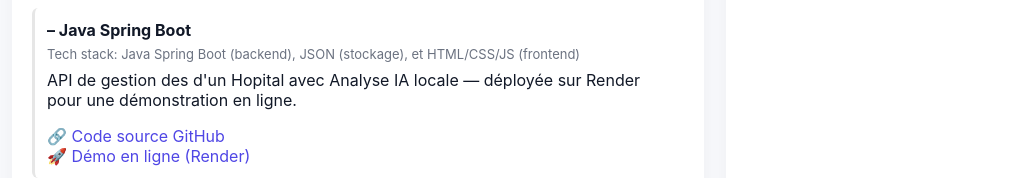
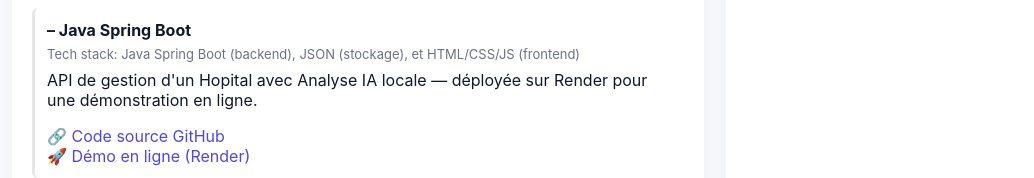
Before and after one commit to pierre1717/pierre1717.github.io, a plain HTML site: page index.html in a window 1280 px wide. Shown: the part 1151-1329 px from the top of the page, without its empty margins (98-1132 px from the left). Drawn offline with Linux system fonts and the light colour scheme.

Commit message:
Update index.html

```diff
--- a/index.html
+++ b/index.html
@@ -103,7 +103,7 @@
              Tech stack: Java Spring Boot (backend), JSON (stockage), et HTML/CSS/JS (frontend)
              </div>
              <p style="margin-top:8px">
-             API de gestion des d'un Hopital avec Analyse IA locale — déployée sur Render pour une démonstration en ligne.
+             API de gestion d'un Hopital avec Analyse IA locale — déployée sur Render pour une démonstration en ligne.
              </p>
              <div style="margin-top:8px">
              🔗 <a class="link" href="https://github.com/pierre1717/hospital-smart-app" target="_blank">Code source GitHub</a><br>
```
